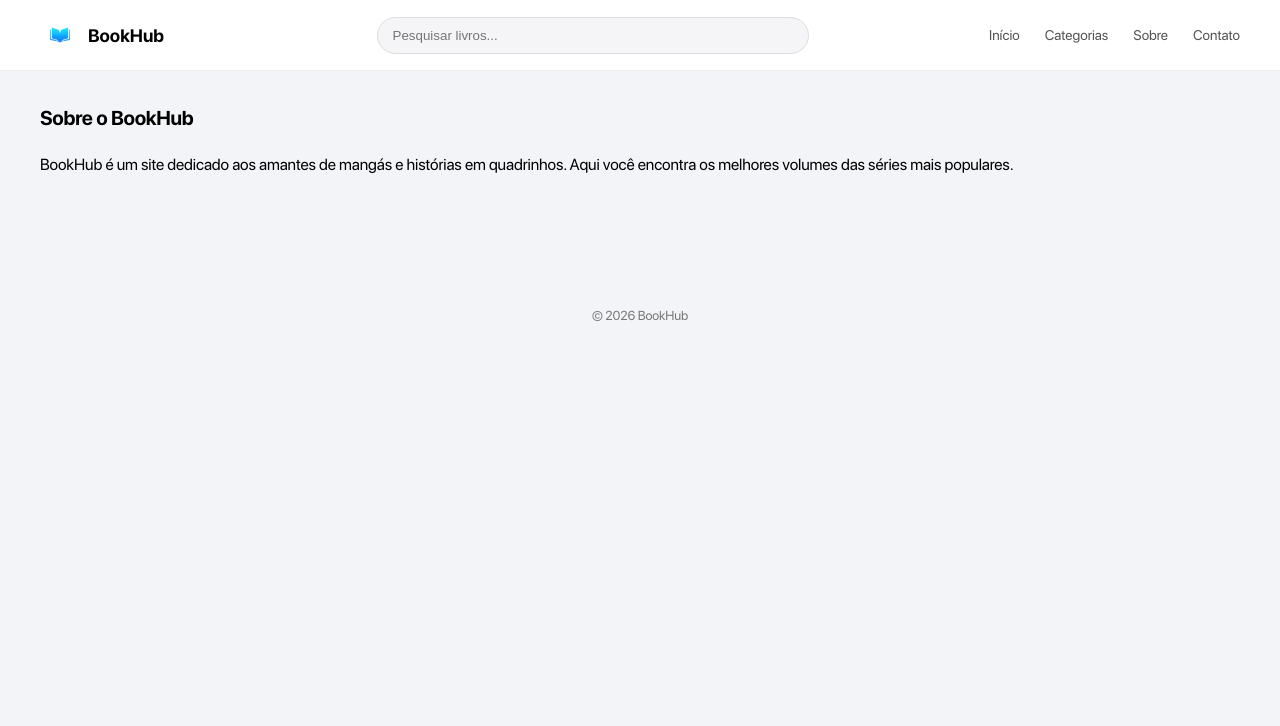
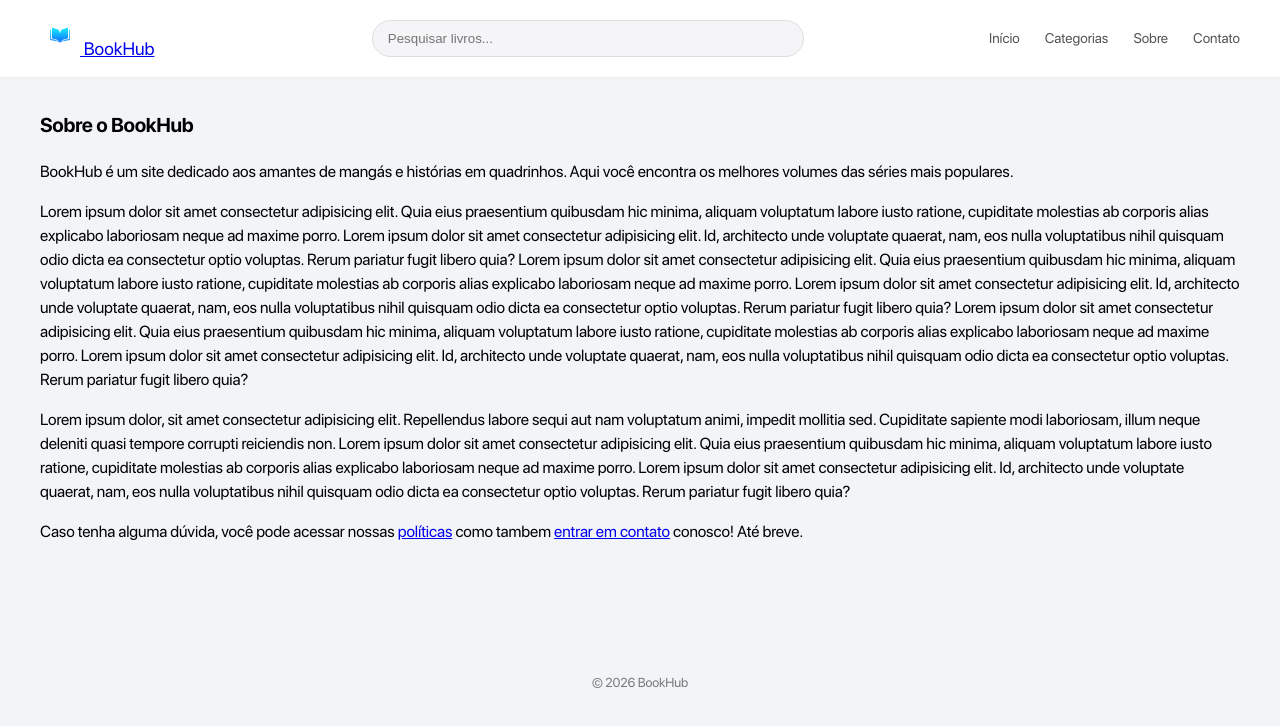
Before and after one commit to pehppo/BookHub, a plain HTML site: page pages/about.html in a window 1280 px wide. Drawn offline with Linux system fonts and the light colour scheme; files whose address does not match are found by name.

Commit message:
refactor: alterando src, excluindo div desnecessaria e adicionando conteudo na pagina about

```diff
--- a/pages/about.html
+++ b/pages/about.html
@@ -24,8 +24,9 @@
 
             <!-- Logo -->
             <div class="logo">
-                <img src="../assets/imgs/1.logo.png" alt="Logo BookHub">
-                BookHub
+
+                <a href="../index.html"> <img src="../assets/imgs/1.logo.png" alt="Logo BookHub"> BookHub</a>
+
             </div>
 
             <!-- Busca -->
@@ -44,20 +45,41 @@
         </div>
     </header>
 
-    <!-- RESULTADOS DA BUSCA -->
-    <section class="books" id="searchSection" style="display: none;">
+    <!-- SOBRE -->
+    <section class="books about-section">
         <div class="container">
-            <h2>Resultados da busca</h2>
-            <div class="books-grid" id="searchResults"></div>
-        </div>
-    </section>
+            <article>
+                <h2>Sobre o BookHub</h2>
+                <p>BookHub é um site dedicado aos amantes de mangás e histórias em quadrinhos. Aqui você encontra os
+                    melhores volumes das séries mais populares.</p>
+                <p>Lorem ipsum dolor sit amet consectetur adipisicing elit. Quia eius praesentium quibusdam hic minima,
+                    aliquam voluptatum labore iusto ratione, cupiditate molestias ab corporis alias explicabo laboriosam
+                    neque ad maxime porro. Lorem ipsum dolor sit amet consectetur adipisicing elit. Id, architecto unde
+                    voluptate quaerat, nam, eos nulla voluptatibus nihil quisquam odio dicta ea consectetur optio
+                    voluptas. Rerum pariatur fugit libero quia?
+                    Lorem ipsum dolor sit amet consectetur adipisicing elit. Quia eius praesentium quibusdam hic minima,
+                    aliquam voluptatum labore iusto ratione, cupiditate molestias ab corporis alias explicabo laboriosam
+                    neque ad maxime porro. Lorem ipsum dolor sit amet consectetur adipisicing elit. Id, architecto unde
+                    voluptate quaerat, nam, eos nulla voluptatibus nihil quisquam odio dicta ea consectetur optio
+                    voluptas. Rerum pariatur fugit libero quia?
+                    Lorem ipsum dolor sit amet consectetur adipisicing elit. Quia eius praesentium quibusdam hic minima,
+                    aliquam voluptatum labore iusto ratione, cupiditate molestias ab corporis alias explicabo laboriosam
+                    neque ad maxime porro. Lorem ipsum dolor sit amet consectetur adipisicing elit. Id, architecto unde
+                    voluptate quaerat, nam, eos nulla voluptatibus nihil quisquam odio dicta ea consectetur optio
+                    voluptas. Rerum pariatur fugit libero quia?</p>
 
-    <!-- SOBRE -->
-    <section class="books">
-        <div class="container">
-            <h2>Sobre o BookHub</h2>
-            <p>BookHub é um site dedicado aos amantes de mangás e histórias em quadrinhos. Aqui você encontra os
-                melhores volumes das séries mais populares.</p>
+                <p> Lorem ipsum dolor, sit amet consectetur adipisicing elit. Repellendus labore sequi aut nam
+                    voluptatum
+                    animi, impedit mollitia sed. Cupiditate sapiente modi laboriosam, illum neque deleniti quasi tempore
+                    corrupti reiciendis non.
+                    Lorem ipsum dolor sit amet consectetur adipisicing elit. Quia eius praesentium quibusdam hic minima,
+                    aliquam voluptatum labore iusto ratione, cupiditate molestias ab corporis alias explicabo laboriosam
+                    neque ad maxime porro. Lorem ipsum dolor sit amet consectetur adipisicing elit. Id, architecto unde
+                    voluptate quaerat, nam, eos nulla voluptatibus nihil quisquam odio dicta ea consectetur optio
+                    voluptas. Rerum pariatur fugit libero quia?</p>
+                <p>Caso tenha alguma dúvida, você pode acessar nossas <a href="../pages/politics.html">políticas</a>
+                    como tambem <a href="../pages/contact.html">entrar em contato</a> conosco! Até breve.</p>
+            </article>
         </div>
     </section>
 
```
Also changed, not shown: pages/book.html (+2 -2 lines).
